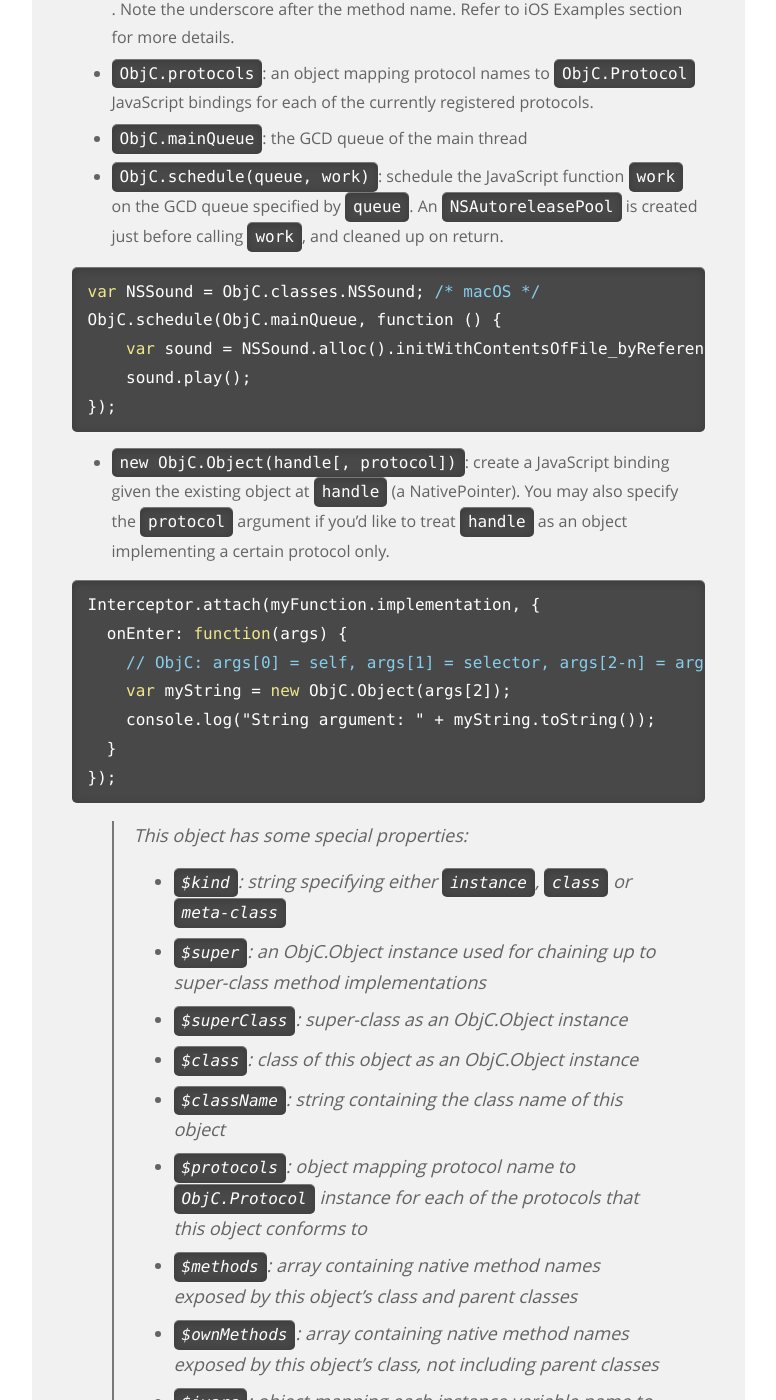
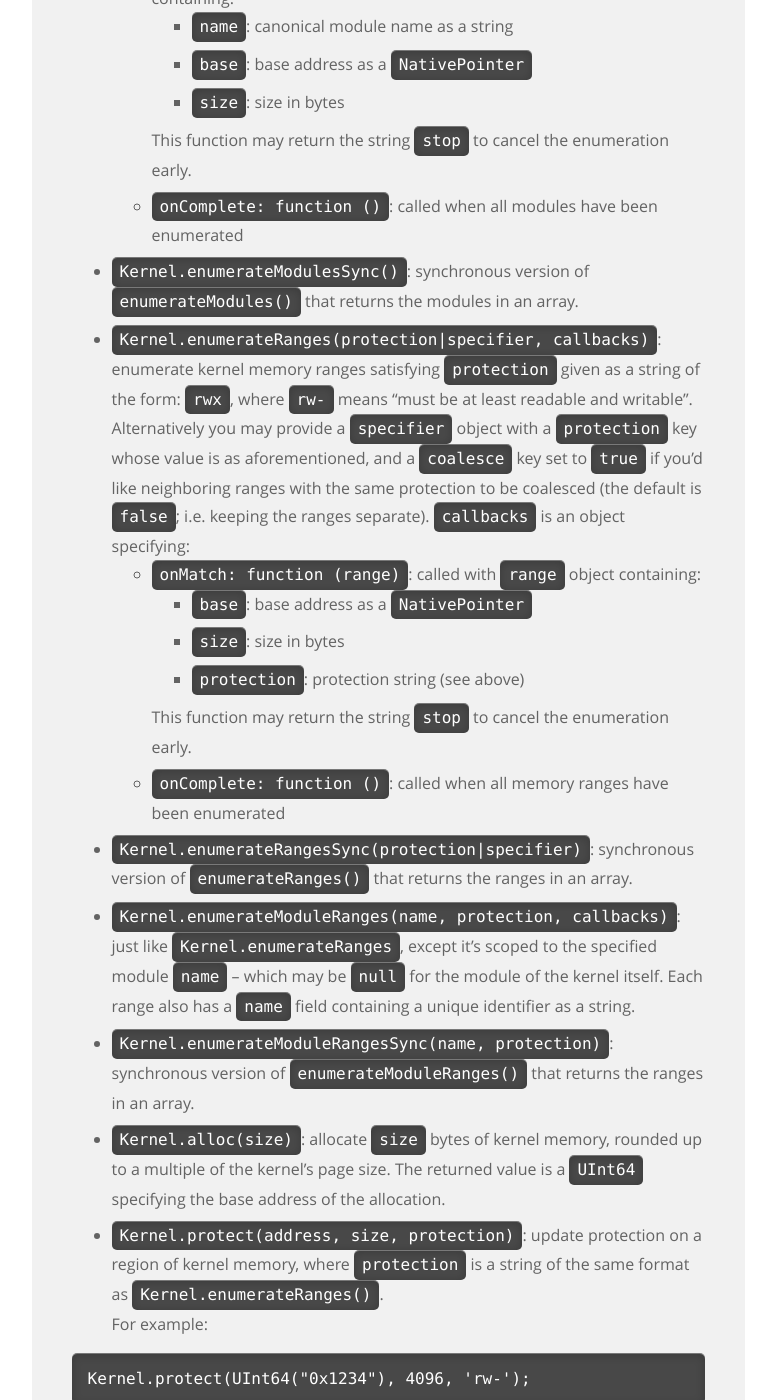
Before and after one commit to frida/frida-website, a Jekyll site: the page built from _docs/javascript-api.md, in a window 1280 px wide and 1400 px high, scrolled down 43807 px. Shown: the whole window, without its empty margins (364-1140 px from the left). Built offline with Jekyll 4.4.1, drawn with Linux system fonts in a browser that asks for light colours; some of the changed text lies outside the part shown.

Commit message:
Add Kernel API docs

```diff
--- a/_docs/javascript-api.md
+++ b/_docs/javascript-api.md
@@ -39,6 +39,7 @@ permalink: /docs/javascript-api/
   1. [ApiResolver](#apiresolver)
   1. [DebugSymbol](#debugsymbol)
   1. [Instruction](#instruction)
+  1. [Kernel](#kernel)
   1. [ObjC](#objc)
   1. [Java](#java)
   1. [WeakRef](#weakref)
@@ -1721,6 +1722,90 @@ Interceptor.attach(f, {
     architecture.
 
 
+## Kernel
+
++   `Kernel.available`: a boolean specifying whether the Kernel API is
+    available. Do not invoke any other `Kernel` properties or methods unless
+    this is the case.
+
++   `Kernel.base`: base address of the kernel, as a UInt64.
+
++   `Kernel.pageSize`: size of a kernel page in bytes, as a number.
+
++   `Kernel.enumerateModules(callbacks)`: enumerate kernel modules loaded right
+    now, where `callbacks` is an object specifying:
+
+    -   `onMatch: function (module)`: called with `module` object containing:
+        -   `name`: canonical module name as a string
+        -   `base`: base address as a `NativePointer`
+        -   `size`: size in bytes
+
+        This function may return the string `stop` to cancel the enumeration
+        early.
+
+    -   `onComplete: function ()`: called when all modules have been enumerated
+
++   `Kernel.enumerateModulesSync()`: synchronous version of `enumerateModules()`
+    that returns the modules in an array.
+
++   `Kernel.enumerateRanges(protection|specifier, callbacks)`: enumerate kernel
+    memory ranges satisfying `protection` given as a string of the form: `rwx`,
+    where `rw-` means "must be at least readable and writable". Alternatively
+    you may provide a `specifier` object with a `protection` key whose value is
+    as aforementioned, and a `coalesce` key set to `true` if you'd like
+    neighboring ranges with the same protection to be coalesced (the default is
+    `false`; i.e. keeping the ranges separate). `callbacks` is an object
+    specifying:
+
+    -   `onMatch: function (range)`: called with `range` object containing:
+        -   `base`: base address as a `NativePointer`
+        -   `size`: size in bytes
+        -   `protection`: protection string (see above)
+
+        This function may return the string `stop` to cancel the enumeration
+        early.
+
+    -   `onComplete: function ()`: called when all memory ranges have been
+        enumerated
+
++   `Kernel.enumerateRangesSync(protection|specifier)`: synchronous version of
+    `enumerateRanges()` that returns the ranges in an array.
+
++   `Kernel.enumerateModuleRanges(name, protection, callbacks)`: just like
+    `Kernel.enumerateRanges`, except it's scoped to the specified module
+    `name` – which may be `null` for the module of the kernel itself. Each
+    range also has a `name` field containing a unique identifier as a string.
+
++   `Kernel.enumerateModuleRangesSync(name, protection)`: synchronous version of
+    `enumerateModuleRanges()` that returns the ranges in an array.
+
++   `Kernel.alloc(size)`: allocate `size` bytes of kernel memory, rounded up to
+    a multiple of the kernel's page size. The returned value is a `UInt64`
+    specifying the base address of the allocation.
+
++   `Kernel.protect(address, size, protection)`: update protection on a region
+    of kernel memory, where `protection` is a string of the same format as
+    `Kernel.enumerateRanges()`.
+
+    For example:
+
+{% highlight js %}
+Kernel.protect(UInt64("0x1234"), 4096, 'rw-');
+{% endhighlight %}
+
++   `Kernel.readByteArray(address, length)`: just like `Memory.readByteArray`,
+    but reading from kernel memory.
+
++   `Kernel.writeByteArray(address, bytes)`: just like `Memory.writeByteArray`,
+    but reading from kernel memory.
+
++   `Kernel.scan(address, size, pattern, callbacks)`: just like `Memory.scan`,
+    but scanning kernel memory.
+
+-   `Kernel.scanSync(address, size, pattern)`: synchronous version of `scan()`
+    that returns the matches in an array.
+
+
 ## ObjC
 
 +   `ObjC.available`: a boolean specifying whether the current process has an
```
